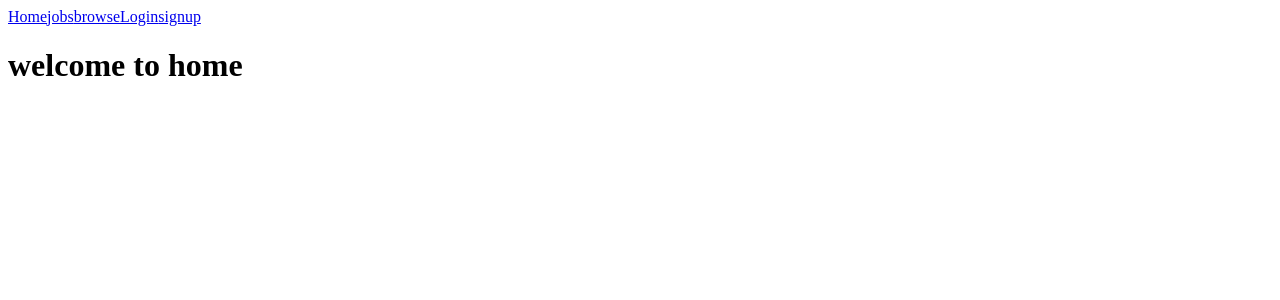
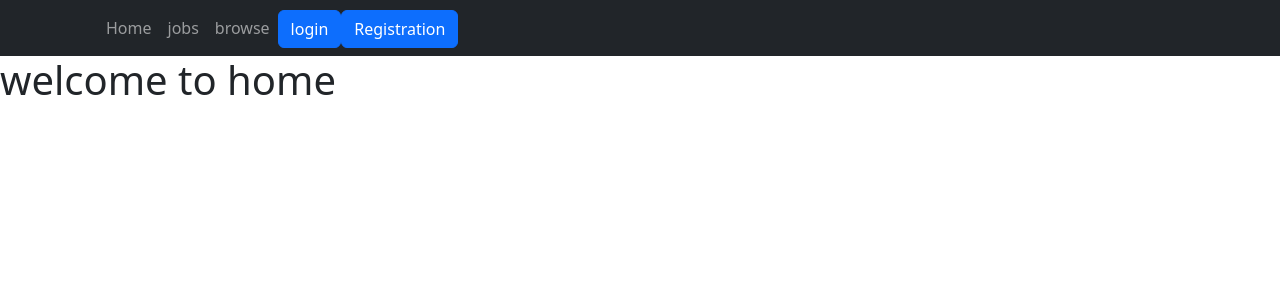
Before and after one commit to meghathakre/Internship-Project, a React (Vite) app in the folder frontend/: page / in a window 1280 px wide. Shown: the top 300 px of the page. Built offline with nearby package versions, Linux system fonts and the light colour scheme.

Commit message:
create navbar

```diff
--- a/frontend/src/App.jsx
+++ b/frontend/src/App.jsx
@@ -1,6 +1,8 @@
 import { Routes,Route, BrowserRouter } from "react-router-dom"
 import Layout from "./Layout";
 import Home from "./pages/Home";
+import Login from "./pages/Login";
+import Signup from "./pages/signup";
 
 const App=()=>{
   return(
@@ -9,6 +11,8 @@ const App=()=>{
     <Routes>
     <Route path="/" element={<Layout/>}>
     <Route index element={<Home/>}/>
+    <Route path="login" element={<Login/>}/>
+    <Route path="registration" element={<Signup/>}/>
 
       </Route>
     </Routes>
--- a/frontend/src/components/Topmenu.jsx
+++ b/frontend/src/components/Topmenu.jsx
@@ -1,20 +1,29 @@
 import Container from 'react-bootstrap/Container';
 import Nav from 'react-bootstrap/Nav';
 import Navbar from 'react-bootstrap/Navbar';
+import Button from 'react-bootstrap/Button';
+
 import { Link } from 'react-router-dom';
 
 const Topmenu=()=>{
     return(
         <>
-        <Navbar bg="light" data-bs-theme="dark">
+        <Navbar bg="dark" data-bs-theme="dark">
         <Container >
           <Navbar.Brand href="#home"></Navbar.Brand>
           <Nav className="me-auto" >
             <Nav.Link as={Link} to="home">Home</Nav.Link>
             <Nav.Link as={Link} to="home">jobs</Nav.Link>
             <Nav.Link as={Link} to="home">browse</Nav.Link>
-            <Nav.Link as={Link} to="login">Login</Nav.Link>
-            <Nav.Link as={Link} to="registration">signup</Nav.Link>
+
+           <div id='Button' style={{alignContent:"end"}}>
+           <Button  as={Link} to="login" >login </Button>
+           <Button as={Link} to="registration">Registration</Button>
+           </div>
+
+
+
+
 
           </Nav>
         </Container>
--- /dev/null
+++ b/frontend/src/css/Topmenu.css
@@ -0,0 +1,4 @@
+#Button{
+    align-content: end;
+
+}
--- a/frontend/src/main.jsx
+++ b/frontend/src/main.jsx
@@ -1,5 +1,6 @@
 import { StrictMode } from 'react'
 import { createRoot } from 'react-dom/client'
+import 'bootstrap/dist/css/bootstrap.min.css';
 
 import App from './App.jsx'
 
--- a/frontend/src/pages/signup.jsx
+++ b/frontend/src/pages/signup.jsx
@@ -1,7 +1,8 @@
-const signup=()=>{
+const Signup=()=>{
     return(
         <>
-
+        <h1>sign up page</h1>
         </>
     )
 }
+export default  Signup;
```
Also changed, not shown: 1 other file (tests, documents, lock files or other folders).
